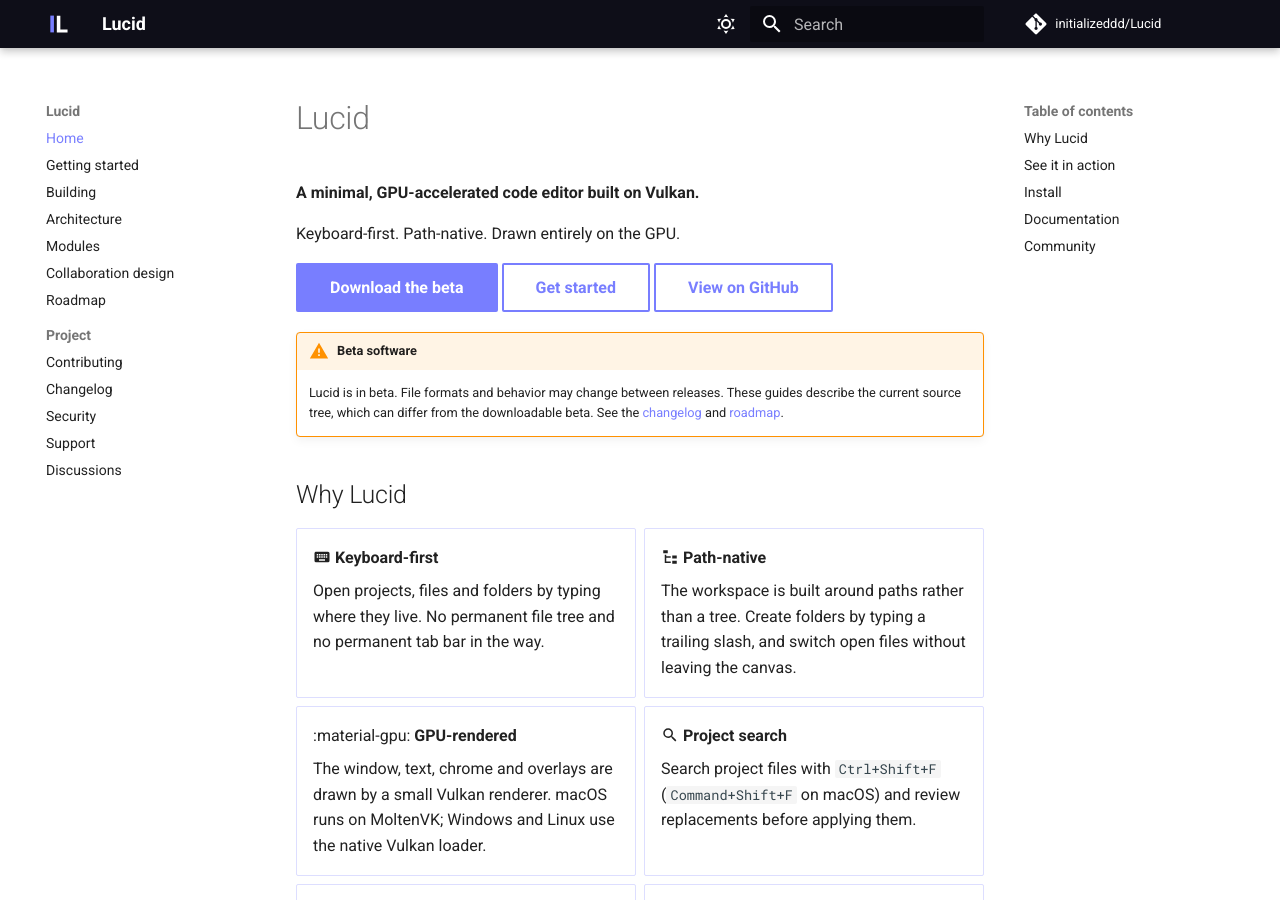
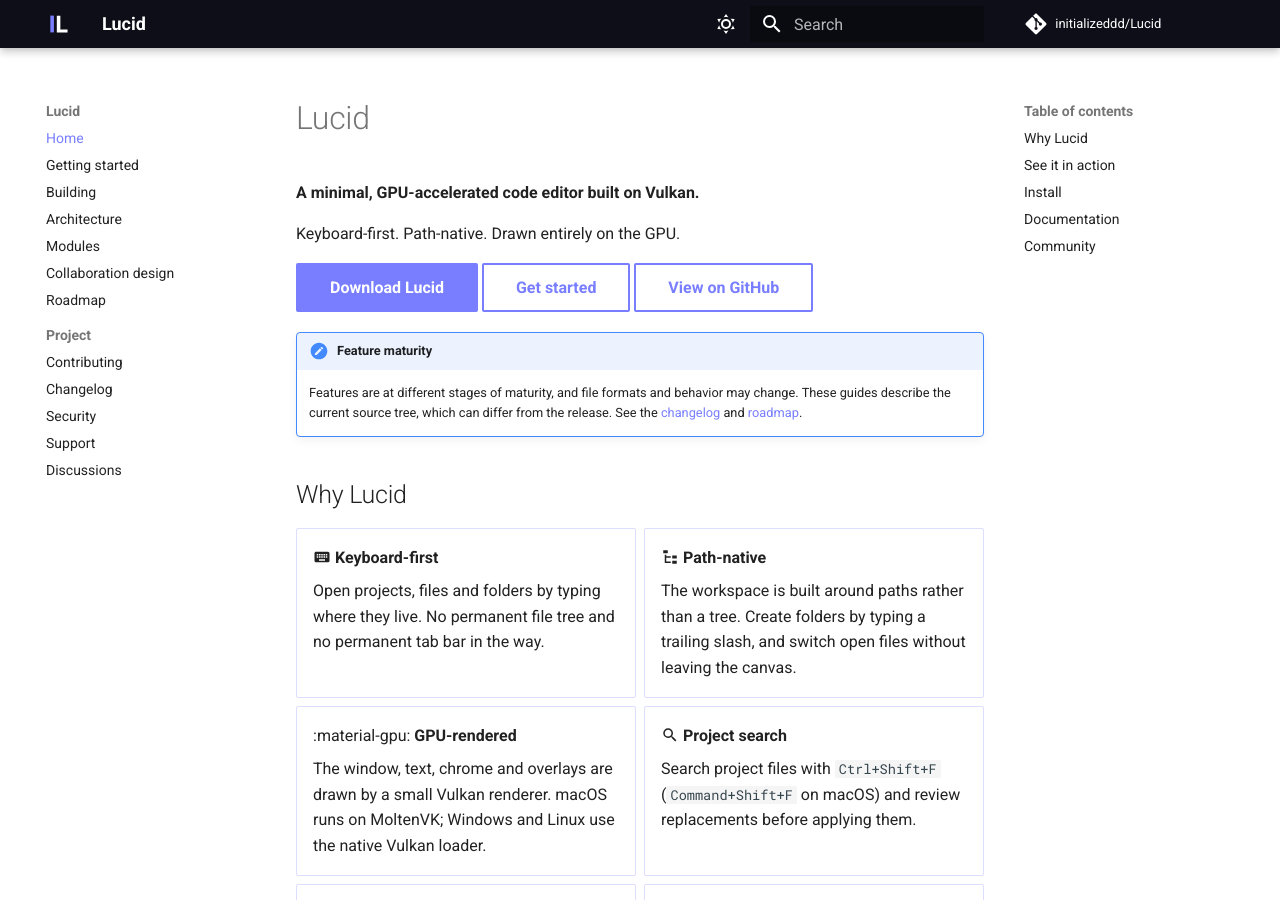
Before and after one commit to initializeddd/Lucid, an MkDocs documentation site: the page built from docs/index.md, in a window 1280 px wide and 900 px high. Built offline with MkDocs 1.6.1 and Material for MkDocs 9.7.7, drawn with Linux system fonts in a browser that asks for light colours; comment, search, counter and statistics services are not loaded; some of the changed text lies outside the part shown.

Commit message:
Publish module catalog and document stable release

```diff
--- a/docs/index.md
+++ b/docs/index.md
@@ -4,13 +4,13 @@
 
 Keyboard-first. Path-native. Drawn entirely on the GPU.
 
-[Download the beta](https://github.com/initializeddd/Lucid/releases){ .md-button .md-button--primary }
+[Download Lucid](https://github.com/initializeddd/Lucid/releases){ .md-button .md-button--primary }
 [Get started](getting-started.md){ .md-button }
 [View on GitHub](https://github.com/initializeddd/Lucid){ .md-button }
 
-!!! warning "Beta software"
-    Lucid is in beta. File formats and behavior may change between releases. These guides describe
-    the current source tree, which can differ from the downloadable beta. See the
+!!! note "Feature maturity"
+    Features are at different stages of maturity, and file formats and behavior may change.
+    These guides describe the current source tree, which can differ from the release. See the
     [changelog](https://github.com/initializeddd/Lucid/blob/main/CHANGELOG.md) and
     [roadmap](roadmap.md).
 
@@ -63,7 +63,7 @@ These short, sampled animations show the lighthouse scene in the welcome screen
 
 ## Install
 
-Download the latest beta from the
+Download the latest release from the
 [releases page](https://github.com/initializeddd/Lucid/releases).
 
 | Platform | Artifacts | Notes |
```
Also changed, not shown: CHANGELOG.md (+1 -1 lines), README.md (+2 -3 lines), docs/getting-started.md (+1 -1 lines), docs/modules.md (+1 -1 lines), 3 other files.
